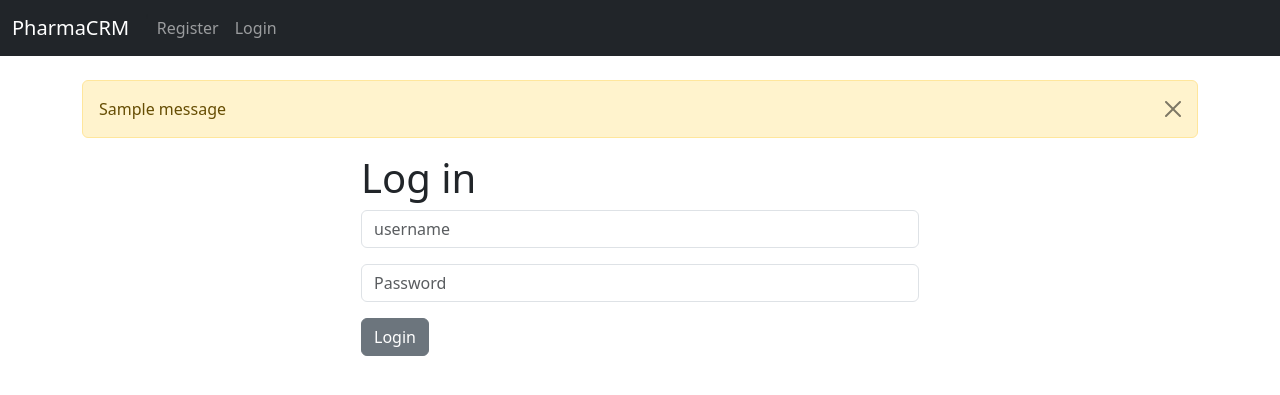
After one commit to mwanyambu/pharmaCRM, a Django app: page / in a window 1280 px wide. The commit adds this page. Shown: the top 395 px of the page. Run offline with Django 5.2, Linux system fonts and the light colour scheme; tables that the repository leaves empty hold one stand-in row (values such as "Sample post"); one stand-in notice (Sample message) is shown.

Commit message:
log in and out and registration

```diff
--- a/PharmaCRM/settings.py
+++ b/PharmaCRM/settings.py
@@ -37,7 +37,7 @@ INSTALLED_APPS = [
     'django.contrib.sessions',
     'django.contrib.messages',
     'django.contrib.staticfiles',
-    'website'
+    'website', # Add this line to the list of installed apps
 ]
 
 MIDDLEWARE = [
--- a/PharmaCRM/urls.py
+++ b/PharmaCRM/urls.py
@@ -1,22 +1,7 @@
-"""
-URL configuration for PharmaCRM project.
-
-The `urlpatterns` list routes URLs to views. For more information please see:
-    https://docs.djangoproject.com/en/5.0/topics/http/urls/
-Examples:
-Function views
-    1. Add an import:  from my_app import views
-    2. Add a URL to urlpatterns:  path('', views.home, name='home')
-Class-based views
-    1. Add an import:  from other_app.views import Home
-    2. Add a URL to urlpatterns:  path('', Home.as_view(), name='home')
-Including another URLconf
-    1. Import the include() function: from django.urls import include, path
-    2. Add a URL to urlpatterns:  path('blog/', include('blog.urls'))
-"""
 from django.contrib import admin
-from django.urls import path
+from django.urls import path, include
 
 urlpatterns = [
     path('admin/', admin.site.urls),
+    path('', include('website.urls')),
 ]
--- /dev/null
+++ b/website/templates/base.html
@@ -0,0 +1,27 @@
+<!doctype html>
+<html lang="en">
+  <head>
+    <meta charset="utf-8">
+    <meta name="viewport" content="width=device-width, initial-scale=1">
+    <title>PharmaCRM</title>
+    <link href="https://cdn.jsdelivr.net/npm/bootstrap@5.3.2/dist/css/bootstrap.min.css" rel="stylesheet" integrity="sha384-T3c6CoIi6uLrA9TneNEoa7RxnatzjcDSCmG1MXxSR1GAsXEV/Dwwykc2MPK8M2HN" crossorigin="anonymous">
+  </head>
+  <body>
+    {% include 'navbar.html' %}
+    <div class="container">
+      <br/>
+      {% if messages %}
+        {% for message in messages %}
+          <div class="alert alert-warning alert-dismissible fade show" role="alert">
+            {{ message }}
+            <button type="button" class="btn-close" data-bs-dismiss="alert" aria-label="Close"></button>
+          </div>
+        {% endfor %}
+      {% endif %}
+
+      {% block content %}
+      {% endblock %}
+    </div>
+    <script src="https://cdn.jsdelivr.net/npm/bootstrap@5.3.2/dist/js/bootstrap.bundle.min.js" integrity="sha384-C6RzsynM9kWDrMNeT87bh95OGNyZPhcTNXj1NW7RuBCsyN/o0jlpcV8Qyq46cDfL" crossorigin="anonymous"></script>
+  </body>
+</html>
--- a/website/templates/home.html
+++ b/website/templates/home.html
@@ -1,10 +1,32 @@
-<DOCTYPE html>
-  <html lang="en">
-    <head>
-      <meta charset="utf-8">
-      <title>PharmaCRM</title>
-    </head>
-    <body>
-      <h1>hello, world</h1>
-    </body>
-  </html>
+{% extends 'base.html' %}
+{% block content %}
+<div class="col-md-6 offset-md-3">
+
+  {% if user.is_authenticated %}
+  <h1>Welcome</h1>
+  {% else %}
+<h1>Log in</h1>
+<form method="post" action="{% url 'home' %}">
+  {% csrf_token %}
+  <form>
+    <div class="mb-3">
+      <!-- <label for="exampleInputEmail1" class="form-label">Email address</label> -->
+      <input type="text" class="form-control" name="username", placeholder="username" required> <!-- id="exampleInputEmail1" aria-describedby="emailHelp"> -->
+      <!-- <div id="emailHelp" class="form-text">We'll never share your email with anyone else.</div> -->
+    </div>
+    <div class="mb-3">
+      <!-- <label for="exampleInputPassword1" class="form-label">Password</label> -->
+      <input type="password" class="form-control" name="password", placeholder="Password" required> <!-- id="exampleInputPassword1"> -->
+    </div>
+    <!--
+    <div class="mb-3 form-check">
+      <input type="checkbox" class="form-check-input" id="exampleCheck1">
+      <label class="form-check-label" for="exampleCheck1">Check me out</label>
+    </div>
+  -->
+    <button type="submit" class="btn btn-secondary">Login</button>
+  </form>
+  </form>
+</div>
+{% endif %}
+{% endblock %}
--- /dev/null
+++ b/website/templates/navbar.html
@@ -0,0 +1,52 @@
+<nav class="navbar navbar-expand-lg navbar-dark bg-dark">
+  <div class="container-fluid">
+    <a class="navbar-brand" href="{% url 'home' %}">PharmaCRM</a>
+    <button class="navbar-toggler" type="button" data-bs-toggle="collapse" data-bs-target="#navbarSupportedContent" aria-controls="navbarSupportedContent" aria-expanded="false" aria-label="Toggle navigation">
+      <span class="navbar-toggler-icon"></span>
+    </button>
+    <div class="collapse navbar-collapse" id="navbarSupportedContent">
+      <ul class="navbar-nav me-auto mb-2 mb-lg-0">
+        <!--
+        <li class="nav-item">
+          <a class="nav-link active" aria-current="page" href="#">Home</a>
+        </li>
+      -->
+        {% if user.is_authenticated %}
+        <li class="nav-item">
+          <a class="nav-link" href="{% url 'logout' %}">Logout</a>
+        </li>
+        {% else %}'
+        <li class="nav-item">
+          <a class="nav-link" href="{% url 'register' %}">Register</a>
+        <li class="nav-item">
+          <a class="nav-link" href="{% url 'home' %}">Login</a>
+        </li>
+        {% endif %}
+        <!--
+        <li class="nav-item dropdown">
+          <a class="nav-link dropdown-toggle" href="#" role="button" data-bs-toggle="dropdown" aria-expanded="false">
+            Dropdown
+          </a>
+          <ul class="dropdown-menu">
+            <li><a class="dropdown-item" href="#">Action</a></li>
+            <li><a class="dropdown-item" href="#">Another action</a></li>
+            <li><hr class="dropdown-divider"></li>
+            <li><a class="dropdown-item" href="#">Something else here</a></li>
+          </ul>
+        </li>
+      -->
+        <!--
+        <li class="nav-item">
+          <a class="nav-link disabled" aria-disabled="true">Disabled</a>
+        </li>
+      -->
+      </ul>
+      <!--
+      <form class="d-flex" role="search">
+        <input class="form-control me-2" type="search" placeholder="Search" aria-label="Search">
+        <button class="btn btn-outline-success" type="submit">Search</button>
+      </form>
+      -->
+    </div>
+  </div>
+</nav>
--- /dev/null
+++ b/website/templates/register.html
@@ -0,0 +1,6 @@
+{% extends 'base.html' %}
+{% block content %}
+
+<h1>Register</h1>
+
+{% endblock %}
--- a/website/urls.py
+++ b/website/urls.py
@@ -1,23 +1,9 @@
-"""
-URL configuration for PharmaCRM project.
-
-The `urlpatterns` list routes URLs to views. For more information please see:
-    https://docs.djangoproject.com/en/5.0/topics/http/urls/
-Examples:
-Function views
-    1. Add an import:  from my_app import views
-    2. Add a URL to urlpatterns:  path('', views.home, name='home')
-Class-based views
-    1. Add an import:  from other_app.views import Home
-    2. Add a URL to urlpatterns:  path('', Home.as_view(), name='home')
-Including another URLconf
-    1. Import the include() function: from django.urls import include, path
-    2. Add a URL to urlpatterns:  path('blog/', include('blog.urls'))
-"""
-from django.contrib import admin
 from django.urls import path
 from . import views
 
 urlpatterns = [
     path('', views.home, name='home'),
+    #path('login/', views.login_user, name='login'),
+    path('logout/', views.logout_user, name='logout'),
+    path('register/', views.register_user, name='register'),
 ]
--- a/website/views.py
+++ b/website/views.py
@@ -1,5 +1,33 @@
-from django.shortcuts import render
+from django.shortcuts import render, redirect
+from django.contrib.auth import authenticate, login, logout
+from django.contrib import messages
 
 # Create your views here.
 def home(request):
-    return render(request, 'home.html', {})
+    # check if logged in
+    if request.method == 'POST':
+        username = request.POST['username']
+        password = request.POST['password']
+        # authenticate user
+        user = authenticate(request, username=username, password=password)
+        if user is not None:
+            # login user
+            login(request, user)
+            messages.success(request, ('You have been logged in!'))
+            return redirect('home')
+        else:
+            messages.success(request, ('Error logging in - please try again'))
+            return redirect('login')
+    else:
+        return render(request, 'home.html', {})
+
+#def login_user(request):
+    #pass
+
+def logout_user(request):
+    logout(request)
+    messages.success(request, ('You have been logged out'))
+    return redirect('home')
+
+def register_user(request):
+    return render(request, 'register.html', {})
```
Also changed, not shown: website/forms.py (added, +28 -0 lines).
